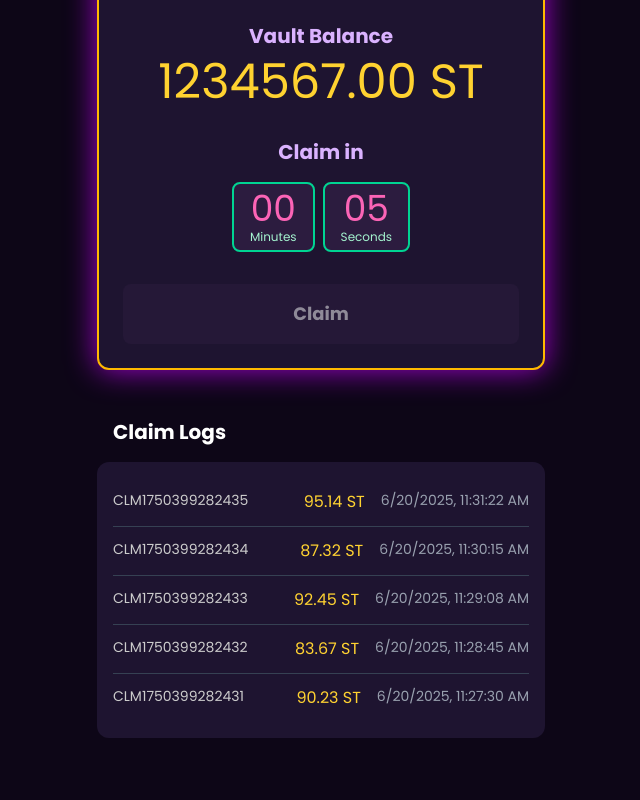
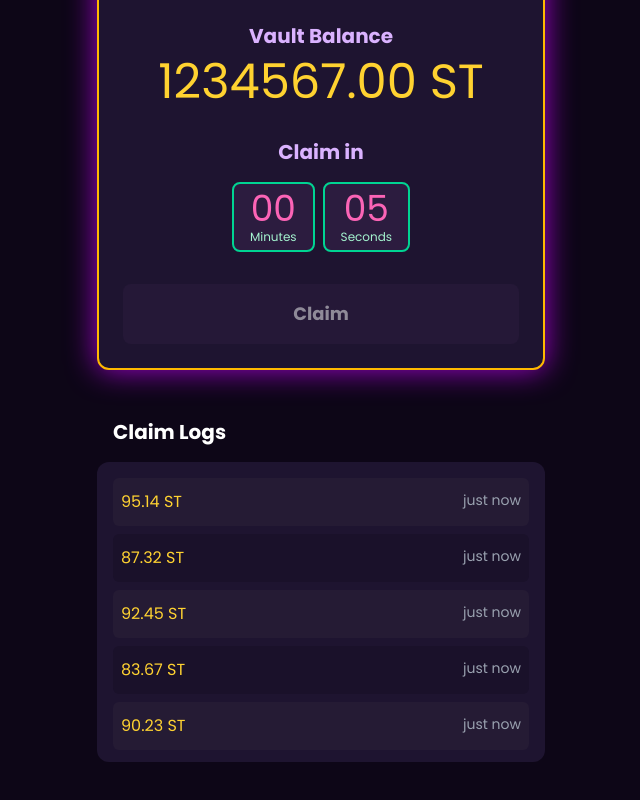
Before and after one commit to Sahil-1827/Scrooge-Vault, a React (Vite) app: page / in a window 1280 px wide. Shown: the part 546-1346 px from the top of the page, without its empty margins (319-959 px from the left). Before the commit the page ends 1324 px from the top, so only its background shows below. Built offline with nearby package versions, Linux system fonts and the light colour scheme.

Commit message:
some table changes

```diff
--- a/src/App.css
+++ b/src/App.css
@@ -80,3 +80,13 @@
 .animate-glow-green {
   animation: glow-green 1.5s infinite alternate;
 }
+
+/* New animation for individual log items */
+@keyframes fade-in {
+  from { opacity: 0; transform: translateY(10px); }
+  to { opacity: 1; transform: translateY(0); }
+}
+
+.animate-fade-in {
+  animation: fade-in 0.5s ease-out; /* Apply to each log item as it renders */
+}
--- a/src/components/atoms/LogItem.tsx
+++ b/src/components/atoms/LogItem.tsx
@@ -7,22 +7,55 @@ import React from "react";
 // }
 
 interface LogItemProps {
-  claimId: string;
+  claimId: string; // This property still exists in the interface but will not be displayed
   amount: number;
   timestamp: string;
+  index: number; // New prop for alternating colors
 }
 
-const LogItem: React.FC<LogItemProps> = ({ claimId, amount, timestamp }) => {
+const LogItem: React.FC<LogItemProps> = ({ amount, timestamp, index }) => {
+  // Helper function to format time relatively
+  const formatRelativeTime = (isoString: string): string => {
+    const date = new Date(isoString);
+    const now = new Date();
+
+    // Calculate difference in milliseconds
+    const diffMs = now.getTime() - date.getTime();
+
+    // Convert to seconds, minutes, hours, days
+    const diffSeconds = Math.round(diffMs / 1000);
+    const diffMinutes = Math.round(diffSeconds / 60);
+    const diffHours = Math.round(diffMinutes / 60);
+    const diffDays = Math.round(diffHours / 24);
+
+    if (diffSeconds < 45) return "just now";
+    if (diffMinutes === 1) return "1 min ago";
+    if (diffMinutes < 60) return `${diffMinutes} mins ago`;
+    if (diffHours === 1) return "1 hour ago";
+    if (diffHours < 24) return `${diffHours} hours ago`;
+    if (diffDays === 1) return "1 day ago";
+    if (diffDays < 7) return `${diffDays} days ago`;
+
+    // Fallback to specific date if too old (e.g., "Jun 20, 2025")
+    return date.toLocaleDateString('en-US', { month: 'short', day: 'numeric', year: 'numeric' });
+  };
+
+  const displayedTimestamp = formatRelativeTime(timestamp);
+
+  // Determine background color based on index for alternating rows
+  const bgColorClass = index % 2 === 0 ? 'bg-[#251b34]' : 'bg-[#1a112a]'; // Two different darker shades
+
   return (
-    <div className="flex flex-col sm:flex-row sm:justify-between text-sm text-[#CCCCCC] py-3 border-b border-gray-700 last:border-b-0 space-y-1 sm:space-y-0">
-      {/* Claim ID: Stacks on top, allows breaking long words */}
-      <span className="font-lora text-xs sm:text-sm break-all sm:w-1/2 md:w-auto">{claimId}</span>
+    <div className={`flex justify-between text-sm py-3 px-2 rounded-md transition-all duration-300 ease-in-out hover:scale-[1.01] hover:shadow-lg hover:shadow-purple-500/20 ${bgColorClass} animate-fade-in`}>
+      {/* The claimId span has been removed as per your earlier request */}
 
-      {/* Amount and Timestamp: Grouped together, justified responsively */}
-      <div className="flex justify-between sm:justify-end sm:space-x-4 w-full sm:w-auto">
-        <span className="text-amber-300 font-poppins text-sm sm:text-base">{amount.toFixed(2)} ST</span>
-        <span className="text-gray-400 font-lora text-xs sm:text-sm">{timestamp}</span>
-      </div>
+      {/* Displaying Amount and Formatted Timestamp */}
+      <span className="text-amber-300 font-poppins text-sm sm:text-base">
+        {amount.toFixed(2)} ST
+      </span>
+      <span className="text-gray-400 font-lora text-xs sm:text-sm">
+        {displayedTimestamp}
+      </span>
     </div>
   );
 };
--- a/src/components/molecules/ClaimLogs.tsx
+++ b/src/components/molecules/ClaimLogs.tsx
@@ -14,16 +14,17 @@ interface ClaimLogsProps {
 const ClaimLogs: React.FC<ClaimLogsProps> = ({ logs }) => {
   return (
     <div className="mt-6 max-w-md w-full">
-      <h3 className="text-xl font-bold text-white mb-4 text-left px-4 font-playfair"> {/* Applied Playfair Display */}
+      <h3 className="text-xl font-bold text-white mb-4 text-left px-4 font-playfair">
         Claim Logs
       </h3>
-      <div className="bg-[#1e1430] p-4 rounded-xl overflow-y-auto max-h-[300px]"> {/* Adjusted background */}
-        {logs.map((log) => (
+      <div className="bg-[#1e1430] p-4 rounded-xl overflow-y-auto max-h-[300px] space-y-2"> {/* Added space-y-2 for gap between log items */}
+        {logs.map((log, index) => ( // Pass index to LogItem
           <LogItem
+            claimId={log.claimId}
             key={log.claimId}
-            claimId={log.claimId}
             amount={log.amount}
             timestamp={log.timestamp}
+            index={index} // New prop: index for alternating colors
           />
         ))}
       </div>
```
